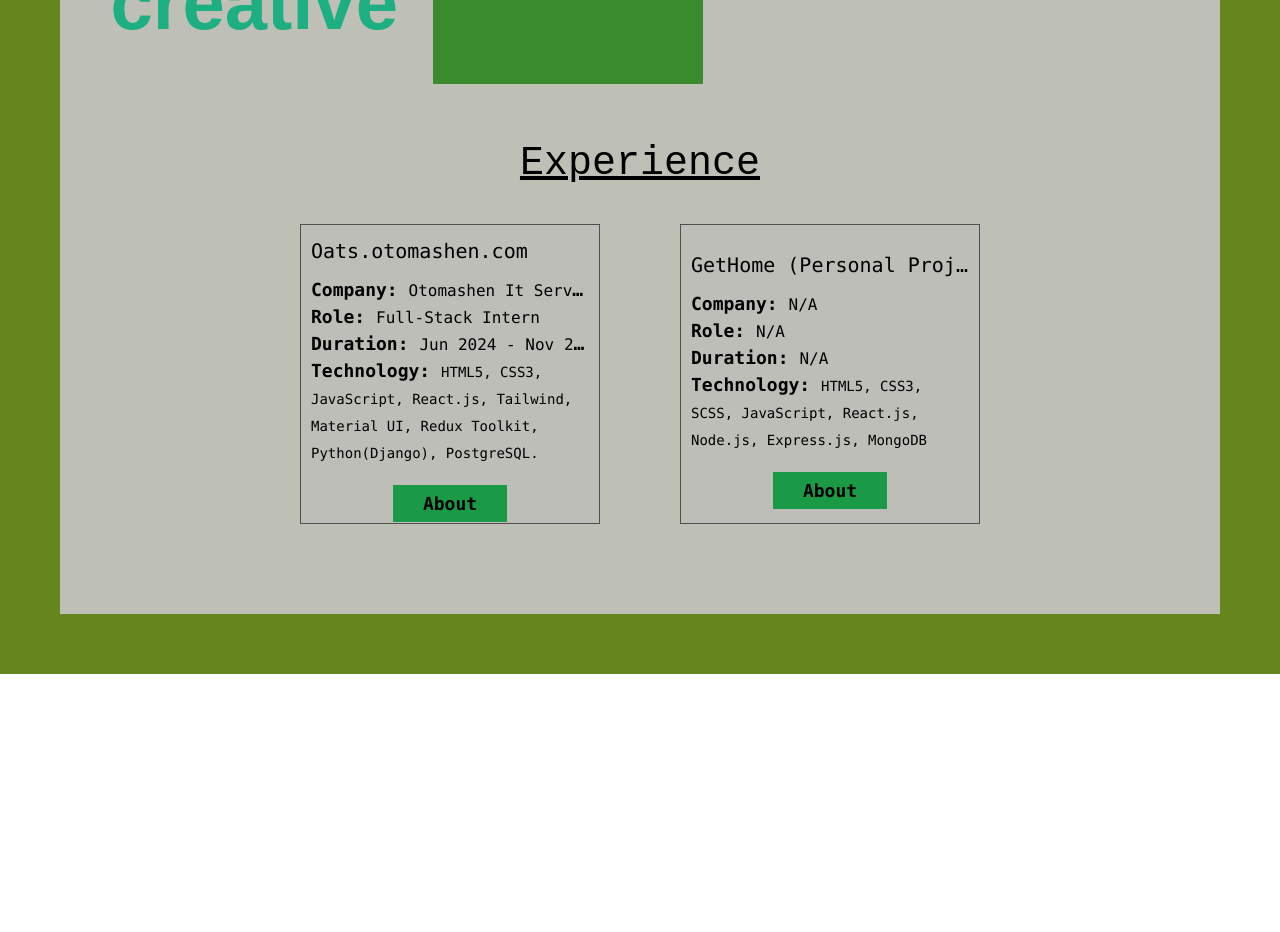
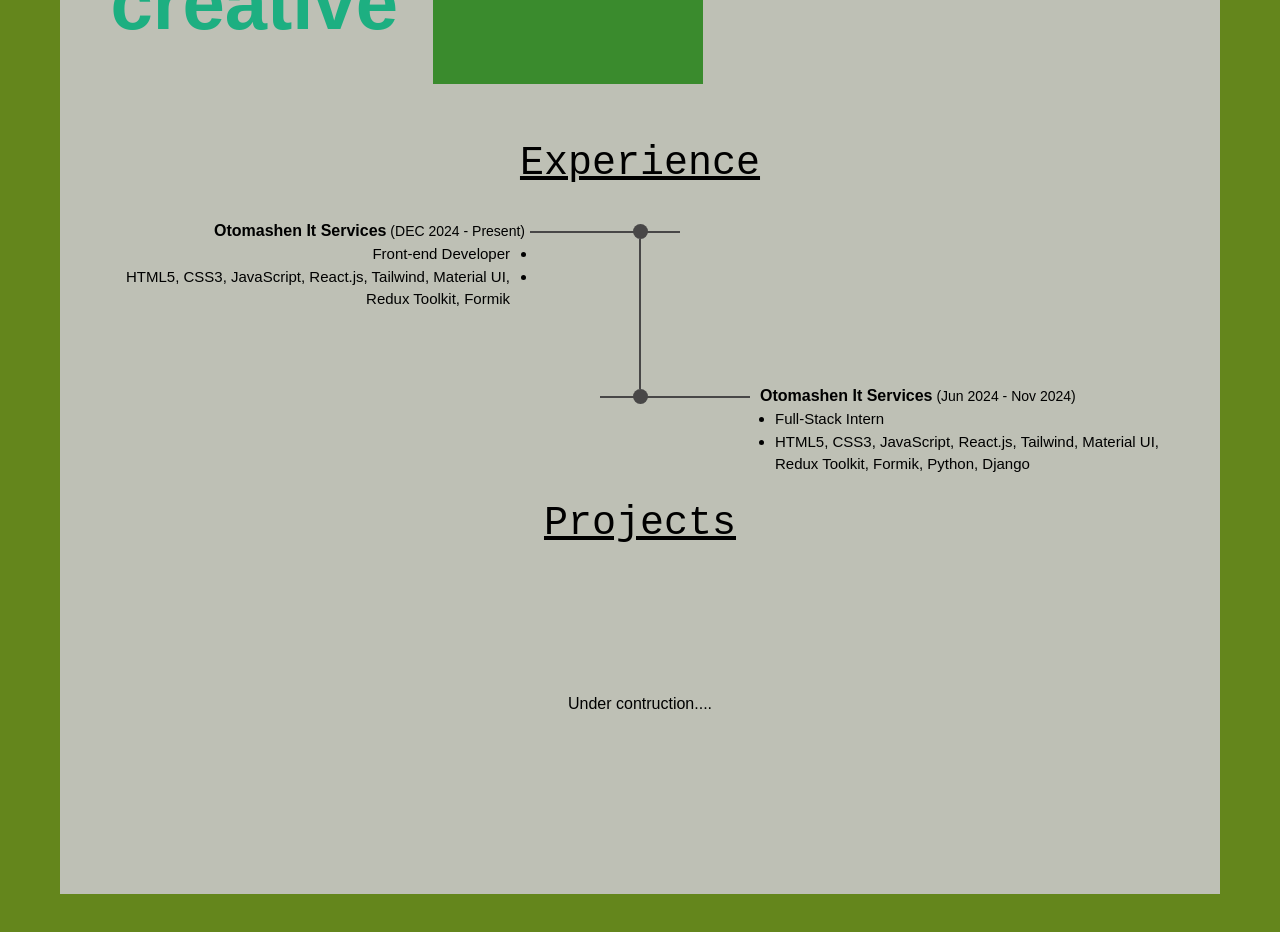
Before and after one commit to Devendrakr19/Devendra-Portfolio, a React (Vite) app: page / in a window 1280 px wide. Shown: the part 600-1532 px from the top of the page. Before the commit the page ends 1274 px from the top, so only its background shows below. Built offline with nearby package versions, Linux system fonts and the light colour scheme.

Commit message:
experince page complete

```diff
--- a/src/Components/Navbar.jsx
+++ b/src/Components/Navbar.jsx
@@ -15,7 +15,7 @@ const Navbar = () => {
   };
   const navContent = [
     { title: "Home", id: "homepage" },
-    { title: "Work", id: "projects" },
+    { title: "Work", id: "experience" },
     { title: "Skills", id: "skills" },
     { title: "About", id: "about" },
     { title: "Contact", id: "contact" },
--- /dev/null
+++ b/src/Components/pages/Experience.jsx
@@ -0,0 +1,98 @@
+import React from 'react'
+
+const Experience = ({id}) => {
+      const ExperienceDetails = [
+    {
+      company: "Otomashen It Services",
+      date: "DEC 2024 - Present",
+      myrole: "Front-end Developer",
+      tecnology:
+        "HTML5, CSS3, JavaScript, React.js, Tailwind, Material UI, Redux Toolkit, Formik",
+      link: "",
+    },
+    {
+      company: "Otomashen It Services",
+      date: "Jun 2024 - Nov 2024",
+      myrole: "Full-Stack Intern",
+      tecnology:
+        "HTML5, CSS3, JavaScript, React.js, Tailwind, Material UI, Redux Toolkit, Formik, Python, Django",
+      link: "",
+    },
+  ];
+  return (
+    <>
+    <div id={id} className="pb-[60px]">
+        <h1 className="component_title underline">Experience</h1>
+        <div className="relative p-[30px]">
+          {ExperienceDetails.map((item, index) => (
+            <div key={index} className="flex items-center flex-col">
+              <span className="w-[15px] h-[15px] block bg-[#484747] rounded-full"></span>
+              {index !== ExperienceDetails.length - 1 ? (
+                <span className="w-[2px] h-[150px] block bg-[#484747]"></span>
+              ) : (
+                ""
+              )}
+              {/*  .........left line........ */}
+              {index % 2 === 0 && (
+                <span
+                  className={`absolute left-[470px] w-[150px] h-[2px] block bg-[#484747]`}
+                  style={{ top: `${37 + index * 165}px` }}
+                ></span>
+              )}
+
+              {/*  .........right line........ */}
+              {index % 2 !== 0 && (
+                <span
+                  className={`absolute right-[470px] w-[150px] h-[2px] block bg-[#484747]`}
+                  style={{ top: `${37 + index * 165}px` }}
+                ></span>
+              )}
+
+              {/*  .........left content Div........ */}
+              {index % 2 === 0 && (
+                <div
+                  className={`absolute flex flex-col max-w-[445px]`}
+                  style={{
+                    top: `${25 + index * 165}px`,
+                    left: "20px",
+                    direction: "rtl",
+                  }}
+                >
+                  <span>
+                    <span className="font-bold">{item?.company}</span>
+                    <span className='text-[14px]'>{" "}({item?.date})</span>
+                  </span>
+                  <ul className="list-disc pr-[15px] text-[15px] font-thin">
+                    <li>{item?.myrole}</li>
+                    <li className="">{item?.tecnology}</li>
+                    {item?.link && <li>{item?.link}</li>}
+                  </ul>
+                </div>
+              )}
+              {/*  .........Right content Div........ */}
+              {index % 2 !== 0 && (
+                <div
+                  className={`absolute right-[60px] flex flex-col`}
+                  style={{ top: `${25 + index * 165}px` }}
+                >
+                  <span>
+                    {" "}
+                    <span className="font-bold">{item?.company}</span>
+                    <span className='text-[14px]'>{" "}({item?.date})</span>
+                  </span>
+                  <ul className="list-disc pl-[15px] max-w-[400px] text-[15px] font-thin">
+                    <li>{item?.myrole}</li>
+                    <li className="">{item?.tecnology}</li>
+                    {item?.link && <li>{item?.link}</li>}
+                  </ul>
+                </div>
+              )}
+            </div>
+          ))}
+        </div>
+      </div>
+     </>
+  )
+}
+
+export default Experience
--- a/src/Components/pages/Homepage.jsx
+++ b/src/Components/pages/Homepage.jsx
@@ -1,3 +1,4 @@
+import Experience from "./Experience";
 import Projects  from "./Projects";
 
 const Homepage = () => {
@@ -88,6 +89,7 @@ const Homepage = () => {
               </div>
             </div>
           </div>
+          <Experience id="experience"/>
           <Projects id="projects" />
         </div>
     </>
--- a/src/Components/pages/Projects.jsx
+++ b/src/Components/pages/Projects.jsx
@@ -1,109 +1,12 @@
-import React, { useEffect, useState } from "react";
+const Projects = ({ id }) => {
 
-const Projects = ({ id }) => {
-  const [openPopup, setOpenPopup] = useState(null);
-  const ProjectDetails = [
-    {
-      projectname: "Oats.otomashen.com",
-      company: "Otomashen It Services Pvt. Ltd.",
-      date: "Jun 2024 - Nov 2024",
-      aboutproject: `An ATS (Applicant Tracking System) with dedicated
-                        modules for jobs, candidates, and clients. It features
-                        an AI-powered matching engine that intelligently
-                        connects the best-suited candidates with relevant job
-                        openings and vice versa. The system streamlines the
-                        recruitment process by automating resume screening,
-                        enhancing collaboration, and ensuring efficient hiring
-                        decisions through smart recommendations and real-time
-                        data insights.`,
-      myrole: "Full-Stack Intern",
-      tecnology:
-        "HTML5, CSS3, JavaScript, React.js, Tailwind, Material UI, Redux Toolkit, Python(Django), PostgreSQL.",
-      imgs: "/splash.svg",
-      link: "not available",
-    },
-    {
-      projectname: "GetHome (Personal Project)",
-      aboutproject: ` Contributed to developing a web application for home rentals,
-      enhancing user experience.
-      Implemented features that allowed users to search for PGs and
-      Flats across various locations.
-      Collaborated with the team to integrate front-end components
-      with back-end functionalities.`,
-      tecnology:
-        " HTML5, CSS3, SCSS, JavaScript, React.js, Node.js, Express.js, MongoDB",
-      imgs: "/gethome.webp",
-      url: "https://github.com/Devendrakr19",
-    },
-  ];
 
-  const HandleDemo = (urls) => {
-    window.open(urls, "_blank");
-  };
-  const handlePopup = (index) => {
-    // setOpenPopup((prev) => (prev === index ? null : index));
-    setOpenPopup(index);
-
-  };
-  const handleClosePopup = () => {
-    setOpenPopup(null);
-  };
   return (
     <>
-      <div id={id} className="pb-[60px]">
-        <h1 className="component_title underline">Experience</h1>
-        <div className="flex items-center justify-center flex-wrap gap-[80px] p-[30px]">
-          {ProjectDetails.map((project, index) => (
-            <div
-              key={index}
-              className="w-[300px] h-[300px] bg-[#bdbeb8] flex justify-center flex-col border-[1px] border-[#504e4e]  font-mono"
-            >
-              <div className="w-[100%] p-[10px] truncate text-[20px]">
-                {project?.projectname}
-              </div>
-              <div className=" px-[10px] text-[18px] relative font-bold">
-                <p className="truncate">
-                  Company:{" "}
-                  <span className="text-[16px] font-normal">{project?.company || "N/A"}</span>
-                </p>
-                <p className="truncate">
-                  Role: <span className="text-[16px] font-normal">{project?.myrole || "N/A"}</span>
-                </p>
-                <p className="truncate">
-                  Duration:{" "}
-                  <span className="text-[16px] font-normal"> {project?.date || "N/A"}</span>
-                </p>
-                <p className="">
-                  Technology:{" "}
-                  <span className="text-[14px] font-normal">
-                    {project?.tecnology || "N/A"}
-                  </span>
-                </p>
-                <div className="flex justify-center items-center mt-[20px]">
-                  <button
-                    className="bg-[#1a9a47] py-[5px] px-[30px] hover:bg-[green] hover:text-[#e9e6e6] transition-all ease-in-out delay-75"
-                    onClick={() => handlePopup(index)}
-                  >
-                    About
-                  </button>
-                </div>
-
-                {openPopup === index && (
-                  <div className="w-[250px] h-[200px] rounded absolute top-[-100px] left-[25px] z-40">
-                    <div className="bg-[#829b8b] p-[20px] text-[12px] relative rounded ">
-                      <span
-                        className="absolute top-[5px] right-[10px] text-[18px] cursor-pointer hover:text-[#f63232]"
-                        onClick={handleClosePopup}
-                      >
-                        X
-                      </span>
-                      <p>{project?.aboutproject}</p>
-                    </div>
-                  </div>
-                )}
-                </div>
-            </div>
-          ))}
+      <div id={id} className="pb-[60px] h-[400px]">
+        <h1 className="component_title underline">Projects</h1>
+        <div className="flex justify-center items-center h-[300px]">
+          Under contruction....
         </div>
       </div>
     </>
```
